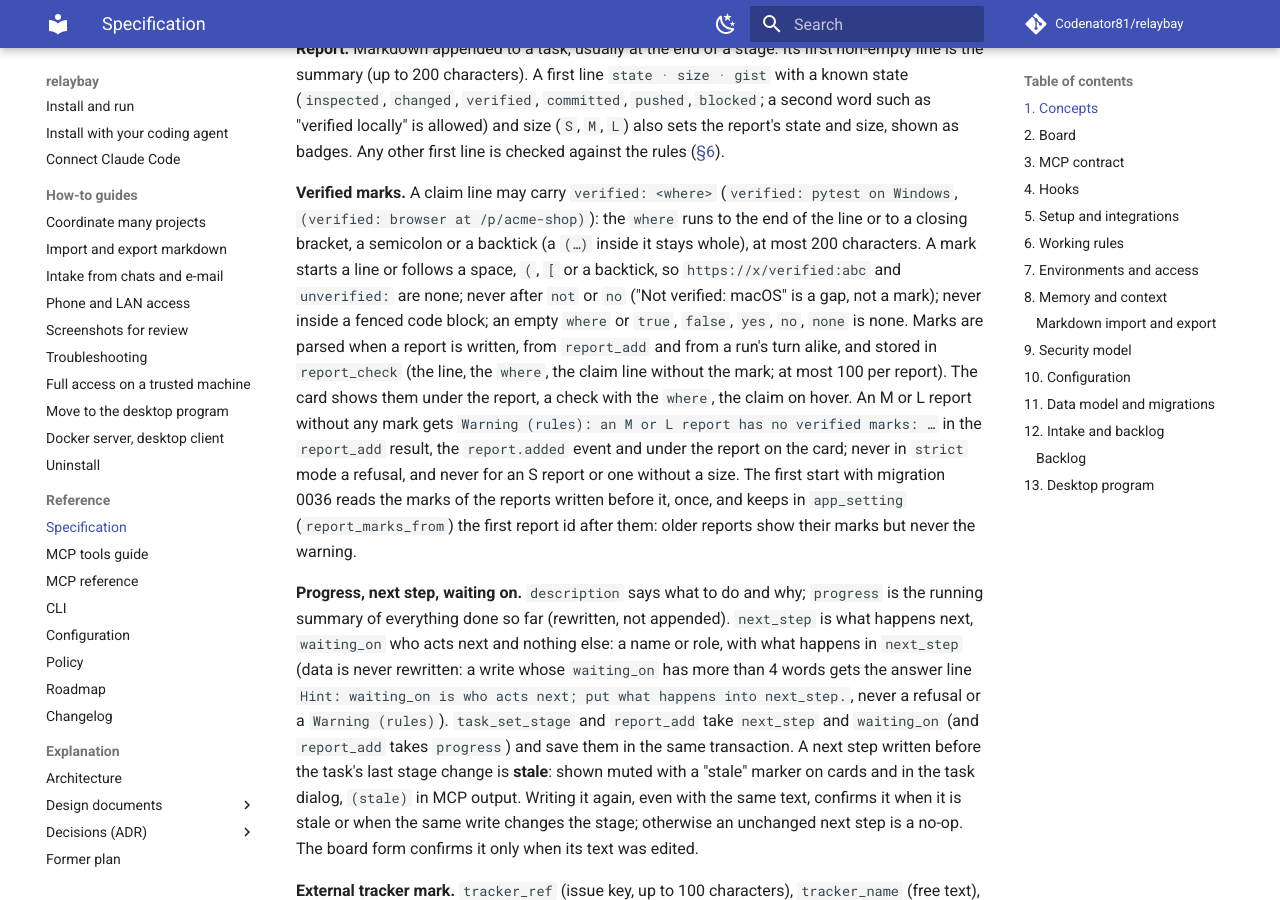
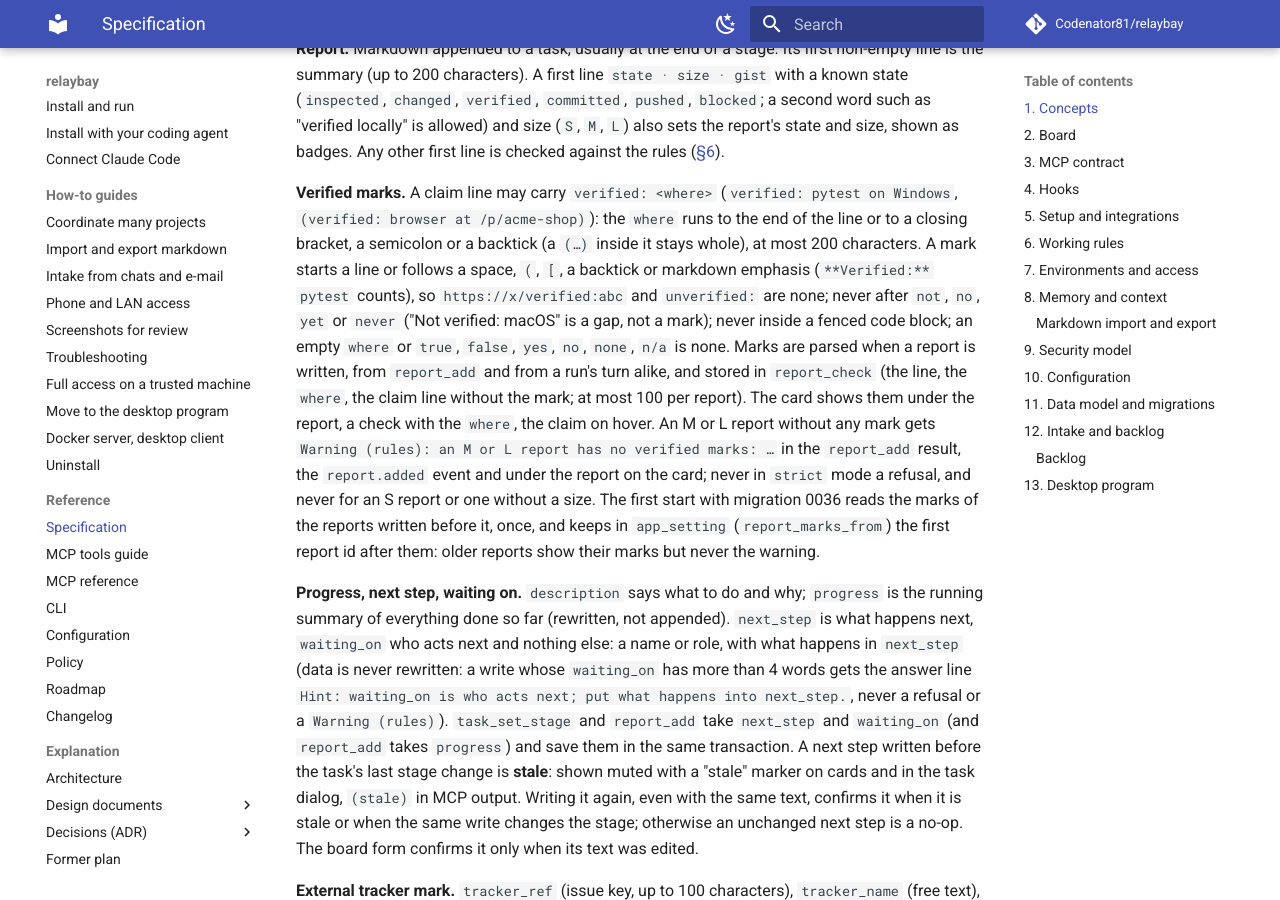
Before and after one commit to Codenator81/relaybay, an MkDocs documentation site: the page built from docs/SPEC.md, in a window 1280 px wide and 900 px high, scrolled down 12038 px. Built offline with MkDocs 1.6.1 and Material for MkDocs 9.7.7, drawn with Linux system fonts in a browser that asks for light colours; comment, search, counter and statistics services are not loaded.

Commit message:
fix: verified marks in markdown emphasis count; soft negations and n/a do not; the marks backfill starts clean

```diff
--- a/docs/SPEC.md
+++ b/docs/SPEC.md
@@ -530,10 +530,11 @@ as badges. Any other first line is checked against the rules ([§6](#spec-rules-
 **Verified marks.** A claim line may carry `verified: <where>` (`verified: pytest on Windows`,
 `(verified: browser at /p/acme-shop)`): the `where` runs to the end of the line or to a closing
 bracket, a semicolon or a backtick (a `(…)` inside it stays whole), at most 200 characters. A
-mark starts a line or follows a space, `(`, `[` or a backtick, so `https://x/verified:abc` and
-`unverified:` are none; never after `not ` or `no ` ("Not verified: macOS" is a gap, not a mark);
-never inside a fenced code block; an empty `where` or `true`, `false`, `yes`, `no`, `none` is
-none. Marks are
+mark starts a line or follows a space, `(`, `[`, a backtick or markdown emphasis
+(`**Verified:** pytest` counts), so `https://x/verified:abc` and `unverified:` are none; never
+after `not `, `no `, `yet ` or `never ` ("Not verified: macOS" is a gap, not a mark); never inside
+a fenced code block; an empty `where` or `true`, `false`, `yes`, `no`, `none`, `n/a` is none.
+Marks are
 parsed when a report is written, from `report_add` and from a run's turn alike, and stored in
 `report_check` (the line, the `where`, the claim line without the mark; at most 100 per report). The
 card shows them under the report, a check with the `where`, the claim on hover. An M or L report
```
Also changed, not shown: 3 other files.
